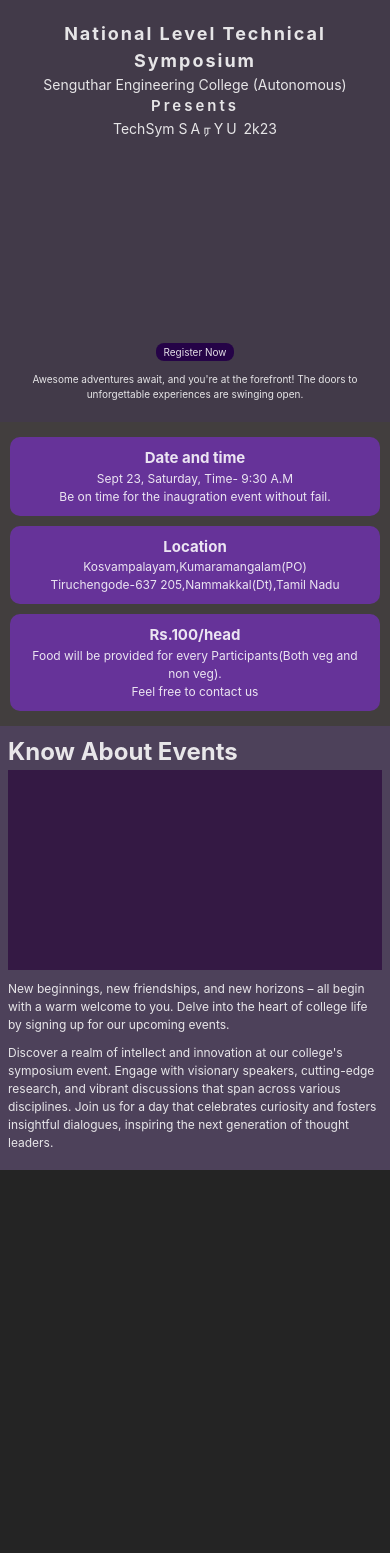
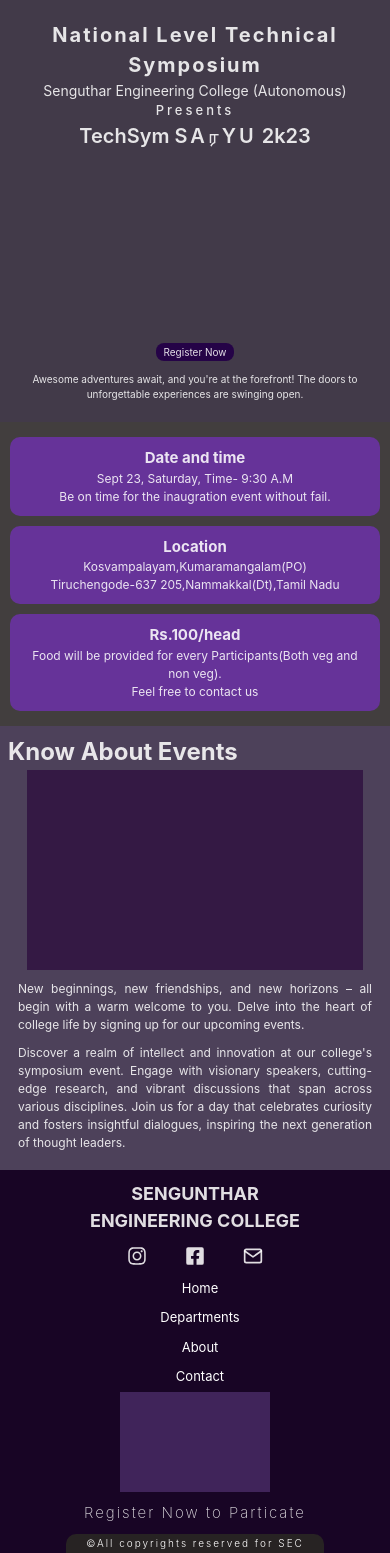
Before and after one commit to naveenchinnadurai/Clg-Symposium-web, a React (Vite) app: page /home in a window 390 px wide. Before the commit the page ends 1170 px from the top, so only its background shows below. Built offline with nearby package versions, Linux system fonts and the light colour scheme.

Commit message:
added footer

```diff
--- a/package.json
+++ b/package.json
@@ -14,6 +14,7 @@
     "react": "^18.2.0",
     "react-bootstrap": "^2.8.0",
     "react-dom": "^18.2.0",
+    "react-icons": "^4.10.1",
     "react-moving-text": "^0.0.7",
     "react-router-dom": "^6.15.0",
     "react-text-transition": "^3.1.0"
--- /dev/null
+++ b/src/components/footer.jsx
@@ -0,0 +1,35 @@
+import React from 'react'
+import '../stylings/compoStyle/footer.css'
+import { FaInstagram as Insta, FaFacebookSquare as FB } from 'react-icons/fa'
+import { FiMail as Mail } from 'react-icons/fi'
+import { Link } from 'react-router-dom'
+function Footer() {
+  return (
+    <div className='col align-center footer'>
+      <div className="row justify-se  footer-div">
+        <div className="col footer-div-1">
+          <h2 className='footer-head'>SENGUNTHAR ENGINEERING COLLEGE</h2>
+          <div className="row justify-sb footer-icons">
+            <span><Insta /></span>
+            <span><FB /></span>
+            <span><Mail /></span>
+          </div>
+        </div>
+        <div className="col align-start footer-div-2">
+          <Link className='link-tag'>Home</Link>
+          <Link className='link-tag'>Departments</Link>
+          <Link className='link-tag'>About</Link>
+          <Link className='link-tag'>Contact</Link>
+        </div>
+        <div className="col align-center footer-div-3">
+          <div className="footer-img-div"></div>
+          <p>Register Now to Particate </p>
+        </div>
+      </div>
+      <p>&copy;All copyrights reserved for SEC</p>
+    </div>
+
+  )
+}
+
+export default Footer
--- a/src/index.css
+++ b/src/index.css
@@ -36,8 +36,17 @@
 .justify-center{
   justify-content: center;
 }
+.justify-sb{
+  justify-content: space-between;
+}
+.justify-se{
+  justify-content: space-evenly;
+}
 .align-center{
   align-items: center;
+}
+.align-start{
+  align-items: start;
 }
 .col{
   display: flex;
--- a/src/pages/home.jsx
+++ b/src/pages/home.jsx
@@ -2,6 +2,7 @@
 import '../stylings/pageStyle/home.css'
 import AboutEvents from '../components/aboutEvents'
 import SimpleCards from '../components/simpleCards'
+import Footer from '../components/footer'
 function Home() {
     return (
         <div className='home'>
@@ -10,7 +11,7 @@
                     <h1>National Level Technical Symposium</h1>
                     <p>Senguthar Engineering College (Autonomous)</p>
                     <h2>Presents</h2>
-                    <p>TechSym <span className='sym-title'>SAரYU</span> 2k23</p>
+                    <p className='sym-name'>TechSym <span className='sym-title'>SAரYU</span> 2k23</p>
                 </div>
                 <div className="banner-end txt-align-center">
                     <span>Register Now</span>
@@ -19,6 +20,7 @@
             </div>
             <SimpleCards/>
             <AboutEvents/>
+            <Footer/>
         </div>
     )
 }
--- a/src/stylings/compoStyle/aboutEvents.css
+++ b/src/stylings/compoStyle/aboutEvents.css
@@ -8,7 +8,7 @@
 }
 .about-img {
     background-color: rgb(52, 25, 68);
-    width:100%;
+    width:90%;
     height: 200px;
     margin: 0px 20px;
 }
@@ -18,6 +18,11 @@
     }
     .about-event-content{
         flex-direction: column-reverse;
+        align-items: center;
+    }
+    .about-txt{
+        padding: 0px 10px;
+        text-align: justify;
     }
     .about-txt>h2 {
         font-size: 20px;
--- /dev/null
+++ b/src/stylings/compoStyle/footer.css
@@ -0,0 +1,93 @@
+.footer{
+    background-color: rgb(24, 5, 37);
+    padding-top: 10px;
+}
+.footer-div{
+    width: 100%;
+}
+.footer-div-1{
+    width: 15%;
+}
+.footer-icons{
+    padding: 10px 0px;
+    width: 70%;
+}
+.footer-icons>span{
+    font-size: 20px;
+}
+.footer-div-2{
+    width: 10%;
+    padding: 10px 0px;
+}
+.link-tag{
+    text-decoration: none;
+    color: white;
+    margin: 5px;
+}
+.footer-div-3{
+    width: 20%;
+}
+.footer-img-div{
+    height: 70%;
+    width: 70%;
+    background-color: rgb(64, 36, 90);
+}
+.footer-div-3>p{
+    letter-spacing: 2px;
+    margin: 10px 0px;
+}
+
+.footer>p{
+    background-color: rgb(39, 35, 35);
+    padding: 2px 20px;
+    color: white;
+    font-size: 13px;
+    font-weight: 300;
+    letter-spacing: 2px;
+    border-top-left-radius: 10px;
+    border-top-right-radius: 10px;
+}
+@media screen and (max-width:600px) {
+    .footer-div{
+        flex-direction: column;
+        height: fit-content;
+        align-items: center;
+    }
+    .footer-div-1{
+        align-items: center;
+        width: 80%;
+    }
+    .footer-head{
+        width: 80%;
+        font-size: 18px;
+        text-align: center;
+    }
+    .footer-icons{
+        width: 50%;
+        padding: 0px 10px;
+        margin-top: 10px;
+    }
+    .footer-div-2{
+        width: fit-content;
+        padding: 0px;
+    }
+    .link-tag{
+        font-size: 13px;
+        text-align: center;
+        width: 100%;
+    }
+    .footer-div-3{
+        width: 100%;
+    }
+    .footer-div-3>p{
+        font-size: 15px;
+        font-weight: 200;
+    }
+    .footer-img-div{
+        height: 100px;
+        width: 150px;
+    }
+    .footer>p{
+        font-size: 10px;
+    }
+}
--- a/src/stylings/pageStyle/home.css
+++ b/src/stylings/pageStyle/home.css
@@ -20,6 +20,7 @@
     font-size: 5vh;
     padding:0px 20px;
 }
+
 .banner-end{
     width: 100%;
     padding: 10px 0px;
@@ -33,11 +34,28 @@
 .banner-end>p{
     margin: 10px 0px;
 }
+
 @media screen and (max-width:576px) {
     .home-banner{
         height: 50vh;
         background-color: rgb(66, 58, 73);
         padding-bottom: 0px;
+    }
+    .banner-head>h1{
+        font-size: 20px;
+        text-align: center;
+    }
+    .banner-head>p{
+        font-size: 14px;
+        text-align: center;
+    }
+    .banner-head>h2{
+        font-size: 13px !important;
+        font-weight: 500;
+    }
+    .sym-name{
+        font-size: 20px !important;
+        font-weight: 600;
     }
     .banner-end>p{
         font-size: 10px;
@@ -49,15 +67,4 @@
         text-align: center;
         font-size: 10px;
     }
-    .banner-head>h1{
-        font-size: 18px;
-        text-align: center;
-    }
-    .banner-head>p{
-        font-size: 14px;
-        text-align: center;
-    }
-    .banner-head>h2{
-        font-size: 15px;
-    }
 }
--- a/src/stylings/pageStyle/intro.css
+++ b/src/stylings/pageStyle/intro.css
@@ -10,6 +10,7 @@
 }
 .intro-btn{
     background-color: rgb(38, 3, 73);
+    color: white;
     width: fit-content;
     padding: 10px 20px;
     border-radius: 20px;
```
Also changed, not shown: 1 other file (tests, documents, lock files or other folders).
